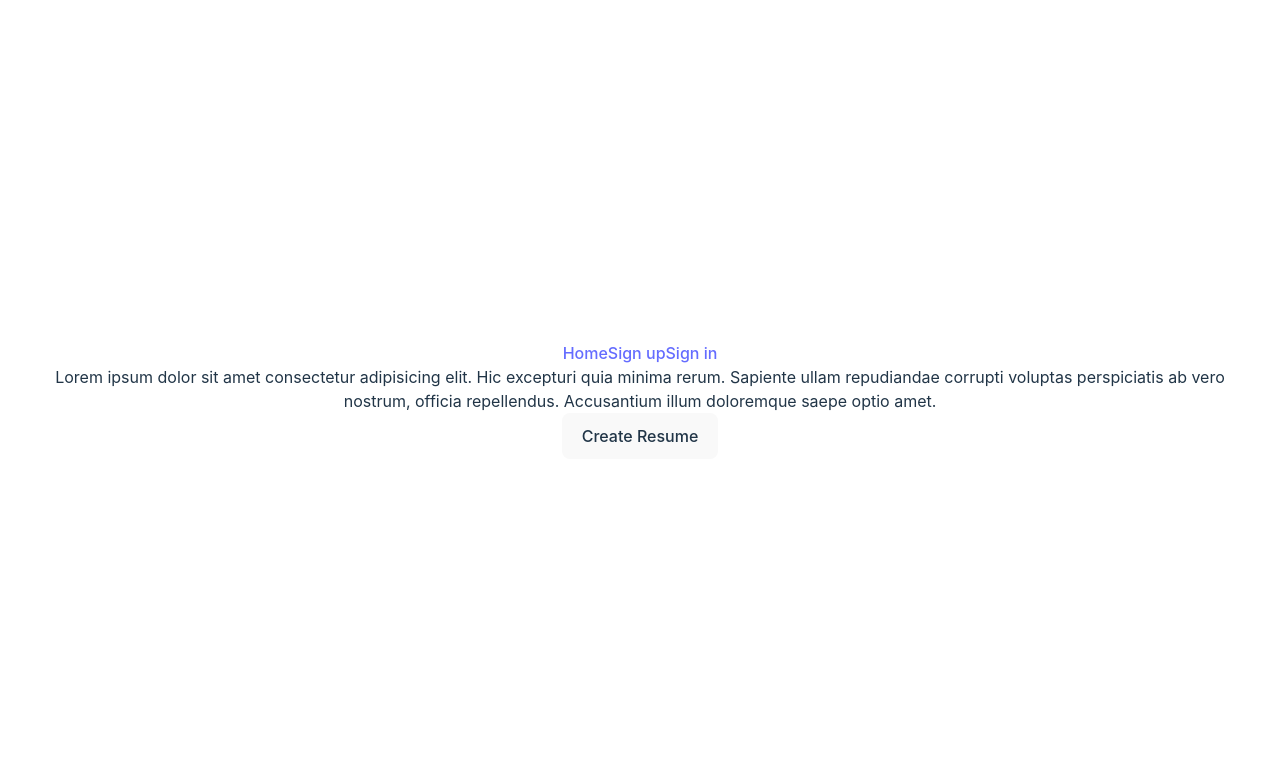
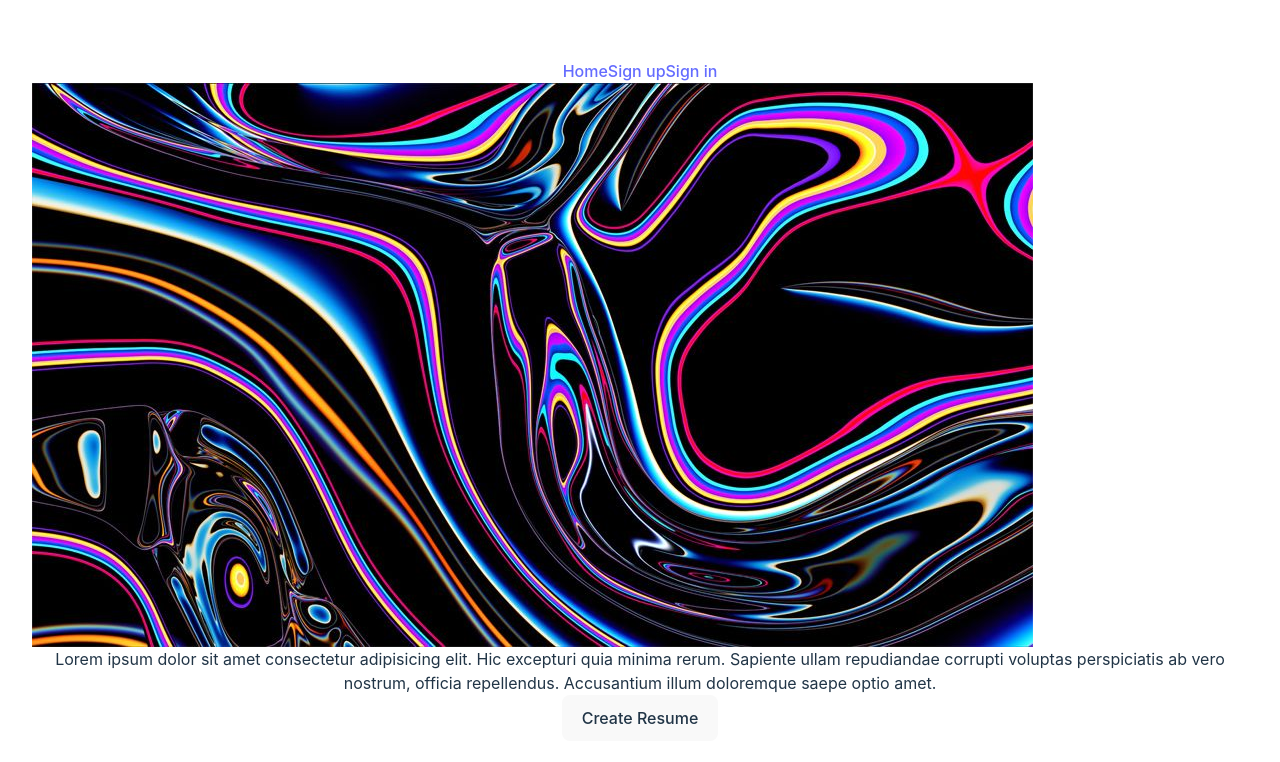
Before and after one commit to ipstoyanov20/ORB.Web, a React (Vite) app: page / in a window 1280 px wide. Shown: the top 762 px of the page. Built offline with nearby package versions, Linux system fonts and the light colour scheme.

Commit message:
Work on pages

```diff
--- a/src/App.tsx
+++ b/src/App.tsx
@@ -1,6 +1,6 @@
 import { BrowserRouter, Routes, Route } from "react-router-dom"
-import Signin from './pages/Signin'
-import Signup from './pages/Signup'
+import Login from './pages/Login'
+import Register from './pages/Register'
 import Home from './pages/Home'
 import NavMenu from './components/NavMenu'
 import './App.css'
@@ -12,8 +12,8 @@ function App() {
             <Routes>
                 <Route path="/" element={<NavMenu />}>
                     <Route index element={<Home />} />
-                    <Route path="signup" element={<Signup />} />
-                    <Route path="signin" element={<Signin />} />
+                    <Route path="register" element={<Register />} />
+                    <Route path="login" element={<Login />} />
                 </Route>
             </Routes>
       </BrowserRouter>
--- a/src/components/CreateResume.tsx
+++ b/src/components/CreateResume.tsx
@@ -1,10 +1,24 @@
 const CreateResume = () => {
     return (
-            <div className="grid place-items-center absolute left-0 top-28 w-[100%] h-[50%] ">
-                <p className="w-[20%] h-5">Lorem ipsum dolor sit amet consectetur adipisicing elit. Hic excepturi quia minima rerum. Sapiente ullam repudiandae corrupti voluptas perspiciatis ab vero nostrum, officia repellendus. Accusantium illum doloremque saepe optio amet.</p>
-                <button className="bg-black text-white rounded-md hover:bg-gray-700 hover:cursor-pointer">Create Resume</button>
-            </div>
-    )
+      <div className="grid shadow-2xl place-items-center grid-cols-2 absolute left-0 top-28 w-[100%] h-[50%]">
+        <img
+          src="../src/assets/apple.jpg"
+          alt=""
+          className="absolute h-[100%] w-[50%] top-0 right-0 z-[-1]"
+        />
+        <div className=" absolute top-0 left-0 grid place-items-center w-[50%] h-[100%]">
+          <p className="bg-black rounded-md p-10 w-[50%]">
+            Lorem ipsum dolor sit amet consectetur adipisicing elit. Hic
+            excepturi quia minima rerum. Sapiente ullam repudiandae corrupti
+            voluptas perspiciatis ab vero nostrum, officia repellendus.
+            Accusantium illum doloremque saepe optio amet.
+          </p>
+          <button className="bg-black text-white rounded-md hover:bg-gray-700 hover:cursor-pointer">
+            Create Resume
+          </button>
+        </div>
+      </div>
+    );
 }
 
 export default CreateResume
--- a/src/components/NavMenu.tsx
+++ b/src/components/NavMenu.tsx
@@ -10,13 +10,13 @@ function NavMenu() {
             Home
           </Link>
           <Link
-            to="/signup"
+            to="/register"
             className="rounded-md bg-black m-3 px-4 py-2 hover:bg-gray-700 hover:cursor-pointer"
           >
             Sign up
           </Link>
           <Link
-            to="/signin"
+            to="/login"
             className="rounded-md bg-black m-3 px-4 py-2 hover:bg-gray-700 hover:cursor-pointer"
           >
             Sign in
```
Also changed, not shown: src/assets/apple.jpg (added), src/assets/chain.jpg (deleted), src/pages/Login.tsx (renamed from src/pages/Signin.tsx), src/pages/Register.tsx (renamed from src/pages/Signup.tsx).
